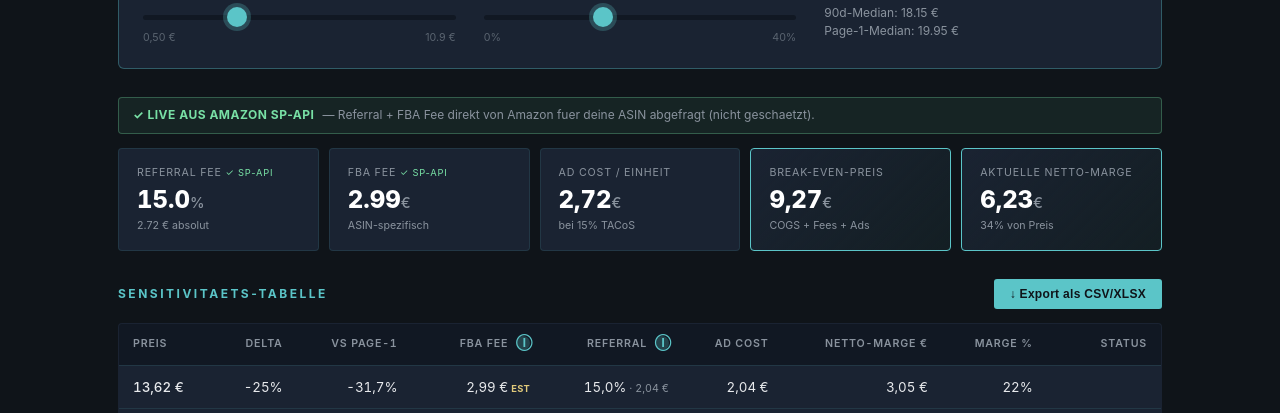
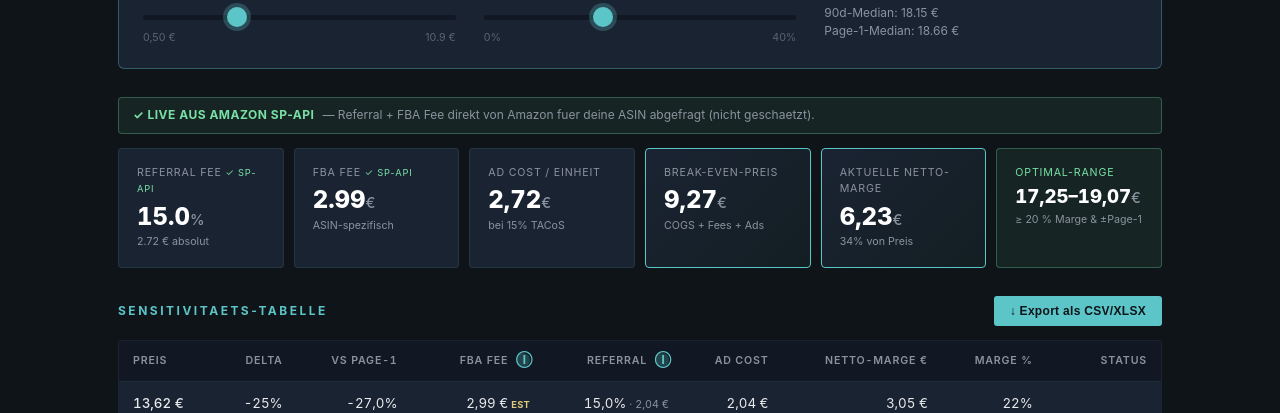
Before and after one commit to AdlevateDE/page2-followups, a plain HTML site: page 2026-04-15_B08T9TBC4C/B08T9TBC4C_preissensitivitaet.html in a window 1280 px wide. Shown: the part 398-811 px from the top of the page. Drawn offline with Linux system fonts and the light colour scheme.

Commit message:
Add follow-up for Johannes (B08T9TBC4C)

```diff
--- a/2026-04-15_B08T9TBC4C/B08T9TBC4C_preissensitivitaet.html
+++ b/2026-04-15_B08T9TBC4C/B08T9TBC4C_preissensitivitaet.html
@@ -3,7 +3,7 @@
 <head>
 <meta charset="UTF-8">
 <meta name="viewport" content="width=device-width, initial-scale=1.0">
-<title>Preissensitivitaets-Analyse &mdash; Vitafy GmbH / B08T9TBC4C</title>
+<title>Preissensitivitaets-Analyse &mdash; Bodylab24 / B08T9TBC4C</title>
 <style>
 :root {
   --bg:          #0f1419;
@@ -350,7 +350,7 @@ svg.curve { display: block; width: 100%; height: auto; }
         <div class="value-big">18.16<span class="u">&euro;</span></div>
         <div style="font-size:9pt; color:var(--text-muted); margin-top:6px;">
           90d-Median: 18.15 &euro;<br/>
-          Page-1-Median: 19.95 &euro;
+          Page-1-Median: 18.66 &euro;
         </div>
       </div>
     </div>
@@ -363,7 +363,7 @@ svg.curve { display: block; width: 100%; height: auto; }
   </div>
 
 
-  <div class="stat-row" style="grid-template-columns: repeat(5, 1fr);">
+  <div class="stat-row" style="grid-template-columns: repeat(6, 1fr);">
     <div class="stat">
       <div class="s-label">Referral Fee <span style="color:var(--green); font-size:7pt;">&#10003; SP-API</span></div>
       <div class="s-value">15.0<span class="u">%</span></div>
@@ -388,6 +388,11 @@ svg.curve { display: block; width: 100%; height: auto; }
       <div class="s-label">Aktuelle Netto-Marge</div>
       <div class="s-value" id="currMarginOut">6,23<span class="u">&euro;</span></div>
       <div class="s-sub" id="currMarginPctOut">34% von Preis</div>
+    </div>
+    <div class="stat" style="background: rgba(120,224,165,0.08); border-color: rgba(120,224,165,0.3);">
+      <div class="s-label" style="color: var(--green);">Optimal-Range</div>
+      <div class="s-value" id="optimalRangeOut" style="font-size: 14pt;">&mdash;</div>
+      <div class="s-sub">&ge; 20 % Marge &amp; &plusmn;Page-1</div>
     </div>
   </div>
 
@@ -455,7 +460,7 @@ svg.curve { display: block; width: 100%; height: auto; }
 <script>
 // --- Input data ---
 const CURRENT_PRICE = 18.16;
-const PAGE1_MEDIAN = 19.95;
+const PAGE1_MEDIAN = 18.66;
 const REFERRAL_PCT = 0.1498;
 const FBA_FEE = 2.99;
 // SP-API Fee-Map pro Preispunkt: {"18.16": {"fba": 2.99, "ref_pct": 0.1498}, ...}
@@ -463,7 +468,7 @@ const FBA_FEE = 2.99;
 const SP_FEE_MAP = {"15.44": {"fba": 2.99, "ref_pct": 0.1503}, "16.34": {"fba": 2.99, "ref_pct": 0.1499}, "17.25": {"fba": 2.99, "ref_pct": 0.1501}, "18.16": {"fba": 2.99, "ref_pct": 0.1498}, "19.07": {"fba": 2.99, "ref_pct": 0.15}, "19.98": {"fba": 2.99, "ref_pct": 0.1502}, "20.88": {"fba": 3.13, "ref_pct": 0.1499}};
 const ASIN = "B08T9TBC4C";
 const KEYWORD = "magnesium kapseln";
-const COMPANY = "Vitafy GmbH";
+const COMPANY = "Bodylab24";
 const DELTAS = [-25, -20, -15, -10, -5, 0, 5, 10, 15, 20, 25];
 
 const cogsSlider = document.getElementById('cogsSlider');
@@ -565,6 +570,19 @@ function recalc() {
       <td>${status}</td>
     </tr>`;
   }).join('');
+
+  // Live Optimal-Range: min/max Preis aus Zeilen mit isOptimal
+  const optRows = rows.filter(r => r.isOptimal);
+  const optOut = document.getElementById('optimalRangeOut');
+  if (optRows.length === 0) {
+    optOut.innerHTML = '&mdash;<span class="u" style="font-size:9pt;"> keine</span>';
+  } else {
+    const lo = Math.min(...optRows.map(r => r.price));
+    const hi = Math.max(...optRows.map(r => r.price));
+    optOut.innerHTML = lo === hi
+      ? `${fmtEUR(lo)}<span class="u">&euro;</span>`
+      : `${lo.toFixed(2).replace('.', ',')}&ndash;${hi.toFixed(2).replace('.', ',')}<span class="u">&euro;</span>`;
+  }
 
   drawChart(cogs, tacos, be);
 }
```
Also changed, not shown: 2026-04-15_B08T9TBC4C/index.html (+6 -6 lines), 1 other file.
